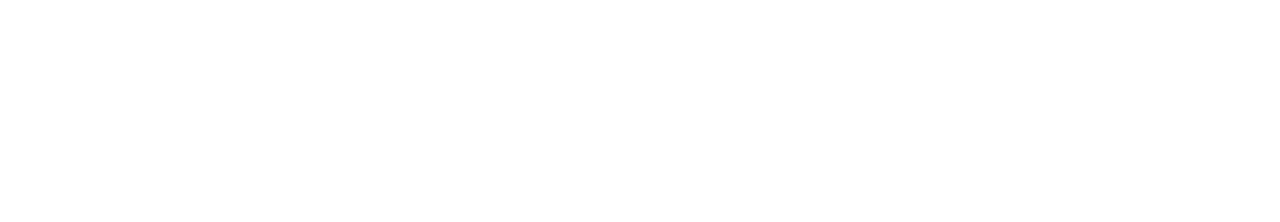
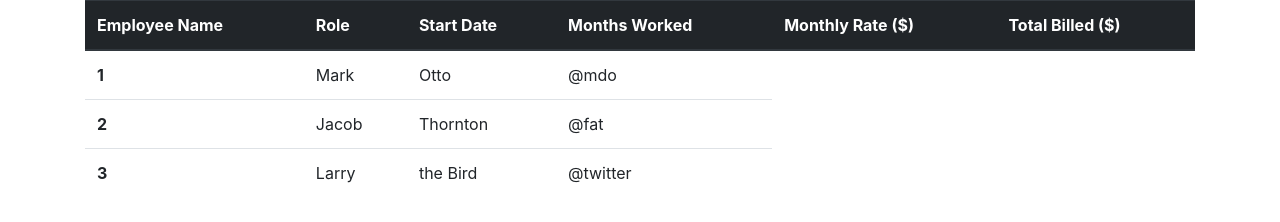
Before and after one commit to ivanscdo/emp-data-mgmt-project, a plain HTML site: page index.html in a window 1280 px wide. Drawn offline with nearby package versions, Linux system fonts and the light colour scheme.

Commit message:
ivan: added middle section table

```diff
--- a/index.html
+++ b/index.html
@@ -12,6 +12,42 @@
   </head>
   <body>
 
+    <main class="container">
+            <table class="table">
+                    <thead class="thead-dark">
+                      <tr>
+                        <th scope="col">Employee Name</th>
+                        <th scope="col">Role</th>
+                        <th scope="col">Start Date</th>
+                        <th scope="col">Months Worked</th>
+                        <th scope="col">Monthly Rate ($)</th>
+                        <th scope="col">Total Billed ($)</th>
+                      </tr>
+                    </thead>
+                    <tbody>
+                      <tr>
+                        <th scope="row">1</th>
+                        <td>Mark</td>
+                        <td>Otto</td>
+                        <td>@mdo</td>
+                      </tr>
+                      <tr>
+                        <th scope="row">2</th>
+                        <td>Jacob</td>
+                        <td>Thornton</td>
+                        <td>@fat</td>
+                      </tr>
+                      <tr>
+                        <th scope="row">3</th>
+                        <td>Larry</td>
+                        <td>the Bird</td>
+                        <td>@twitter</td>
+                      </tr>
+                    </tbody>
+                  </table>
+
+    </main>
+
 
     <!-- Optional JavaScript -->
     <!-- jQuery first, then Popper.js, then Bootstrap JS -->
```
